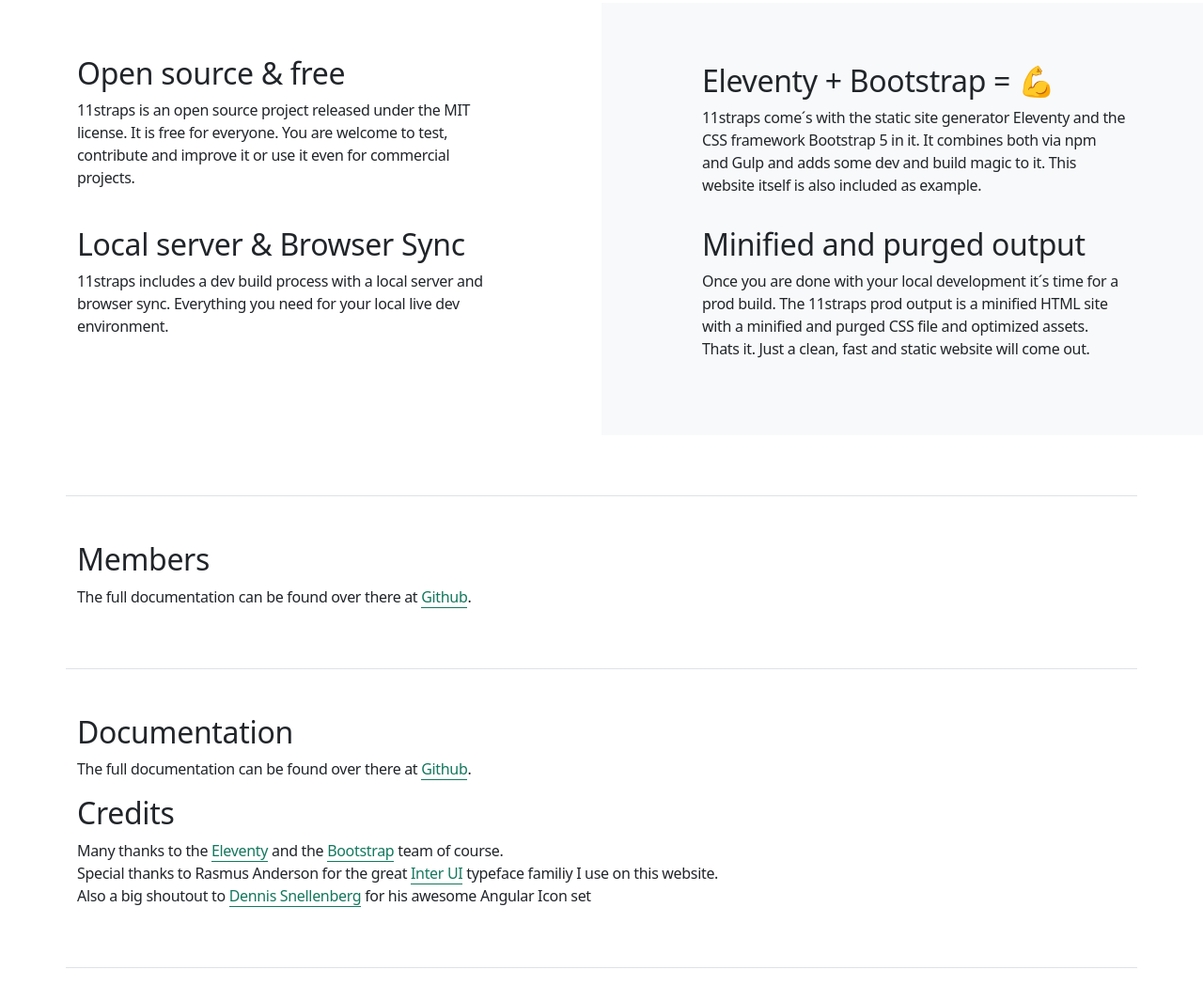
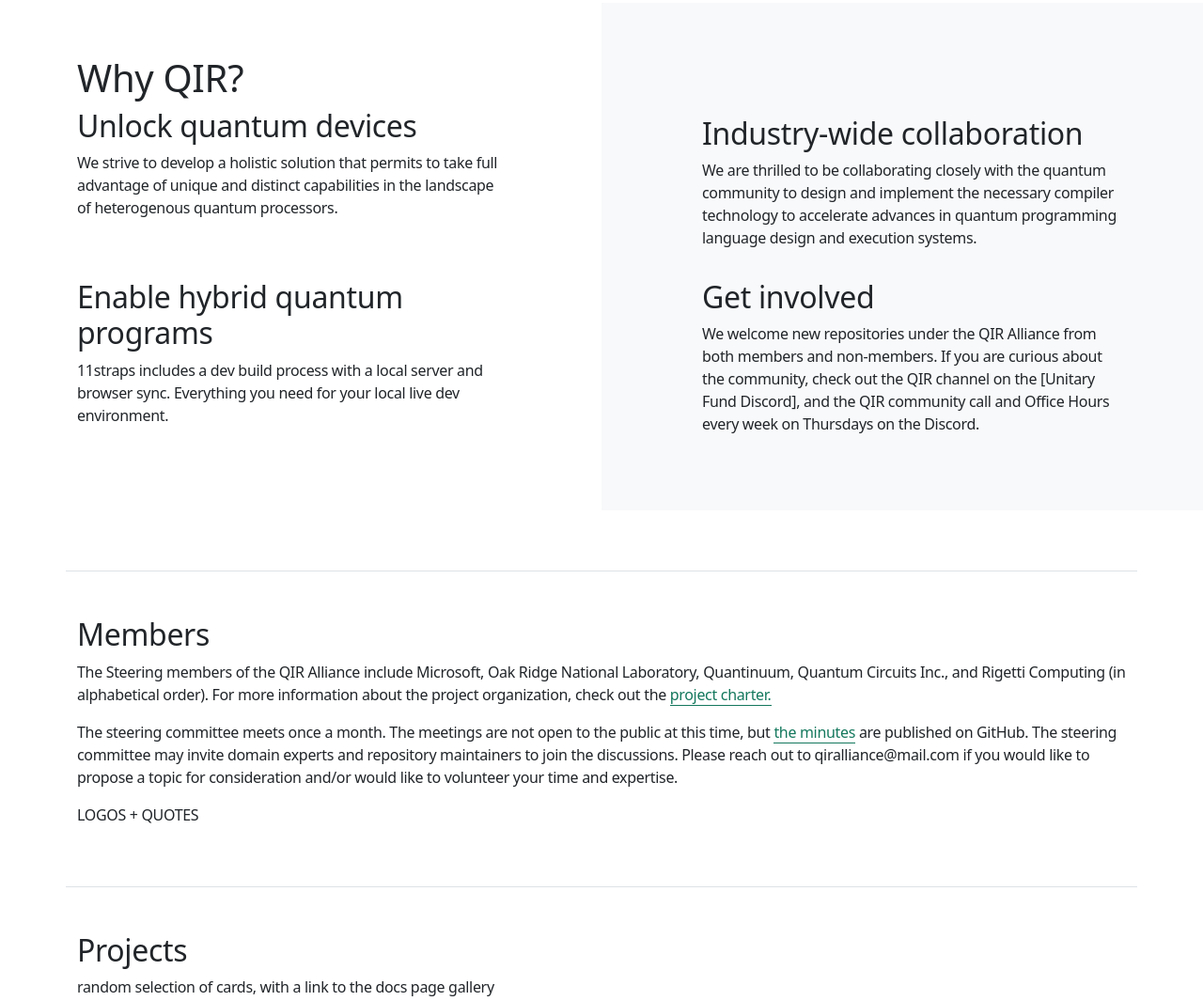
Before and after one commit to qir-alliance/qir-alliance.github.io, an Eleventy site: page src/index.njk in a window 1280 px wide. Shown: the part 1118-2183 px from the top of the page at 94% size. Built offline with nearby package versions, Linux system fonts and the light colour scheme; Eleventy itself is replaced by a stand-in of ours; files that its build step writes are made by us from their sources.

Commit message:
more content

```diff
--- a/src/_data/metadata.json
+++ b/src/_data/metadata.json
@@ -5,5 +5,6 @@
   "language": "en",
   "logo": "src/img/teal.svg",
   "docs": "https://qir-alliance.github.io/qir-book/",
-  "github": "https://github.com/qir-alliance"
+  "github": "https://github.com/qir-alliance",
+  "spec": "https://github.com/qir-alliance/qir-spec"
   }
--- /dev/null
+++ b/src/_data/projects.json
@@ -0,0 +1,13 @@
+{
+    "projects": [
+        {
+        "name":"",
+        "url":"",
+        "icon":"",
+        "description":"",
+        "tags":"",
+        "category":"",
+        "docs":""
+    }]
+
+}
--- a/src/_includes/snippets/navbar.njk
+++ b/src/_includes/snippets/navbar.njk
@@ -24,11 +24,15 @@
         </li>
 
         <li class="nav-item me-1">
-          <a class="nav-link" href="{{ '/resources' | url }}">Learn More</a>
+          <a class="nav-link" href="{{ '/#projects' | url }}">Projects</a>
         </li>
 
         <li class="nav-item me-1">
-          <a class="nav-link" target="_blank" rel="noopener" href="{{ metadata.docs }}">Documentation</a>
+          <a class="nav-link" href="{{ '/#resources' | url }}">Learn More</a>
+        </li>
+
+        <li class="nav-item me-1">
+          <a class="nav-link" target="_blank" rel="noopener" href="{{ metadata.docs }}">Docs</a>
         </li>
 
       </ul>
--- a/src/index.njk
+++ b/src/index.njk
@@ -12,7 +12,7 @@
       <p class="lead mb-4">{{ metadata.description }}</p>
       <a class="btn btn-primary px-5 py-3 me-4 position-relative" href="{{ metadata.docs }}" target="_blank" rel="noopener" >Get started
         </a>
-      <a class="link-fancy py-2" href="{{ metadata.github }}">Check out the spec on Github
+      <a class="link-fancy py-2" href="{{ metadata.spec }}">Read the spec
       </a>
     </div>
   </div>
@@ -22,21 +22,22 @@
   <div class="bg-white w-50 h-100 position-absolute d-none d-lg-block"></div>
   <div class="container position-relative py-vh-4">
     <div class="row justify-content-between d-flex align-items-stretch py-vh-2">
+      <h1>Why QIR?</h1>
       <div class="col-12 col-lg-5">
-        <h2 class="h2">Open source & free</h2>
-        <p>11straps is an open source project released under the MIT license. It is free for everyone. You are welcome to test, contribute and improve it or use it even for commercial projects.</p>
+        <h2 class="h2">Unlock quantum devices</h2>
+        <p>We strive to develop a holistic solution that permits to take full advantage of unique and distinct capabilities in the landscape of heterogenous quantum processors. </p>
       </div>
       <div class="col-12 col-lg-5 py-vh-1">
-        <h2>Eleventy + Bootstrap = 💪</h2>
-        <p>11straps come´s with the static site generator Eleventy and the CSS framework Bootstrap 5 in it. It combines both via npm and Gulp and adds some dev and build magic to it. This website itself is also included as example.</p>
+        <h2>Industry-wide collaboration</h2>
+        <p>We are thrilled to be collaborating closely with the quantum community to design and implement the necessary compiler technology to accelerate advances in quantum programming language design and execution systems.</p>
       </div>
       <div class="col-12 col-lg-5 py-vh-1">
-        <h2>Local server & Browser Sync</h2>
+        <h2>Enable hybrid quantum programs</h2>
         <p>11straps includes a dev build process with a local server and browser sync. Everything you need for your local live dev environment.</p>
       </div>
       <div class="col-12 col-lg-5 py-vh-1">
-        <h2>Minified and purged output</h2>
-        <p>Once you are done with your local development it´s time for a prod build. The 11straps prod output is a minified HTML site with a minified and purged CSS file and optimized assets. Thats it. Just a clean, fast and static website will come out.</p>
+        <h2>Get involved</h2>
+        <p>We welcome new repositories under the QIR Alliance from both members and non-members. If you are curious about the community, check out the QIR channel on the [Unitary Fund Discord], and the QIR community call and Office Hours every week on Thursdays on the Discord.</p>
       </div>
     </div>
   </div>
@@ -44,34 +45,30 @@
 
 <div class="container">
   <div class="row py-5 border-top">
-    <div class="col-12 border-right">
+    <div class=" border-right">
       <h2 id="members">Members</h2>
-      <p>The full documentation can be found over there at
-        <a href="https://github.com/holger1411/11straps/blob/main/README.md" class="link-fancy" target="_blank" rel="noopener">Github</a>.</p>
+      <p> The Steering members of the QIR Alliance include Microsoft, Oak Ridge National Laboratory, Quantinuum, Quantum Circuits Inc., and Rigetti Computing (in alphabetical order). For more information about the project organization, check out the <a href="https://github.com/qir-alliance/.github/blob/main/Project_Organization.md" class="link-fancy" target="_blank" rel="noopener">project charter.</a></p>
+
+      <p>The steering committee meets once a month. The meetings are not open to the public at this time, but <a href="https://github.com/qir-alliance/.github/tree/main/minutes" class="link-fancy" target="_blank" rel="noopener"> the minutes</a> are published on GitHub. The steering committee may invite domain experts and repository maintainers to join the discussions. Please reach out to qiralliance@mail.com if you would like to propose a topic for consideration and/or would like to volunteer your time and expertise.</p>
+      <p>LOGOS + QUOTES</p>
     </div>
   </div>
 </div>
 
-<div class="container">
+<div id="projects" class="container">
   <div class="row py-5 border-top">
     <div class="col-12 border-right">
-      <h2>Documentation</h2>
-      <p>The full documentation can be found over there at
-        <a href="https://github.com/holger1411/11straps/blob/main/README.md" class="link-fancy" target="_blank" rel="noopener">Github</a>.</p>
-    </div>
-    <div class="col-12 pl-4">
-      <h2 >Credits</h2>
-      <p>Many thanks to the
-        <a href="https://www.11ty.dev/" class="link-fancy" target="_blank" rel="noopener">Eleventy</a>
-        and the
-        <a href="https://www.getbootstrap.com" class="link-fancy" target="_blank" rel="noopener">Bootstrap</a>
-        team of course.<br/>
-        Special thanks to Rasmus Anderson for the great
-        <a href="https://rsms.me/inter/" class="link-fancy" target="_blank" rel="noopener">Inter UI</a>
-        typeface familiy I use on this website.<br/>
-        Also a big shoutout to
-        <a href="https://www.dennissnellenberg.nl/en/" class="link-fancy" target="_blank" rel="noopener">Dennis Snellenberg</a>
-        for his awesome Angular Icon set</p>
+      <h2>Projects</h2>
+      <p>random selection of cards, with a link to the docs page gallery</p>
     </div>
   </div>
 </div>
+
+<div id="resources" class="container">
+  <div class="row py-5 border-top">
+    <div class="col-12 border-right">
+      <h2>Learn More</h2>
+      <p>most basic full picture stuff, link to conceptual docs page</p>
+    </div>
+  </div>
+</div>
--- a/src/resources.njk
+++ b/src/resources.njk
@@ -5,8 +5,8 @@
 <hr/><p class="lead">Lorem ipsum dolor sit amet, consetetur sadipscing elitr, sed diam nonumy eirmod tempor invidunt ut labore et dolore magna aliquyam erat, sed diam voluptua. At vero eos et accusam et justo duo dolores et ea rebum. Stet clita kasd gubergren, no sea takimata sanctus est Lorem ipsum dolor sit amet. Lorem ipsum dolor sit amet, consetetur sadipscing elitr, sed diam nonumy eirmod tempor invidunt ut labore et dolore magna aliquyam erat, sed diam voluptua. At vero eos et accusam et justo duo dolores et ea rebum. Stet clita kasd gubergren, no sea takimata sanctus est Lorem ipsum dolor sit amet.
 </p>
 <hr/>
-<h2>Dolor sitam est?</h2>
+<h2>Research + Whitepapers</h2>
 <p>Lorem ipsum dolor sit amet, consetetur sadipscing elitr, sed diam nonumy eirmod tempor invidunt ut labore et dolore magna aliquyam erat, sed diam voluptua. At vero eos et accusam et justo duo dolores et ea rebum. Stet clita kasd gubergren, no sea takimata sanctus est Lorem ipsum dolor sit amet. Lorem ipsum dolor sit amet, consetetur sadipscing elitr, sed diam nonumy eirmod tempor invidunt ut labore et dolore magna aliquyam erat, sed diam voluptua. At vero eos et accusam et justo duo dolores et ea rebum. Stet clita kasd gubergren, no sea takimata sanctus est Lorem ipsum dolor sit amet.. At vero eos et accusam et justo duo dolores et ea rebum. Stet clita kasd gubergren, no sea takimata sanctus est Lorem ipsum dolor sit amet. Lorem ipsum dolor sit amet, consetetur sadipscing elitr, sed diam nonumy eirmod tempor invidunt ut labore et dolore magna aliquyam erat, sed diam voluptua. At vero eos et accusam et justo duo dolores et ea rebum. Stet clita kasd gubergren, no sea takimata sanctus est Lorem ipsum dolor sit amet. Lorem ipsum dolor sit amet, consetetur sadipscing elitr, sed diam nonumy eirmod tempor invidunt ut labore et dolore magna aliquyam erat, sed diam voluptua. At vero eos et accusam et justo duo dolores et ea rebum. Stet clita kasd gubergren, no sea takimata sanctus est Lorem ipsum dolor sit amet.</p>
-<h2>At vero eos</h2>
+<h2>Talks + Video</h2>
 <p>At vero eos et accusam et justo duo dolores et ea rebum. Stet clita kasd gubergren, no sea takimata sanctus est Lorem ipsum dolor sit amet. Lorem ipsum dolor sit amet, consetetur sadipscing elitr, sed diam nonumy eirmod tempor invidunt ut labore et dolore magna aliquyam erat, sed diam voluptua. At vero eos et accusam et justo duo dolores et ea rebum. Stet clita kasd gubergren, no sea takimata sanctus est Lorem ipsum dolor sit amet. Lorem ipsum dolor sit amet, consetetur sadipscing elitr, sed diam nonumy eirmod tempor invidunt ut labore et dolore magna aliquyam erat, sed diam voluptua. At vero eos et accusam et justo duo dolores et ea rebum. Stet clita kasd gubergren, no sea takimata sanctus est Lorem ipsum dolor sit amet.
 </p>
```
